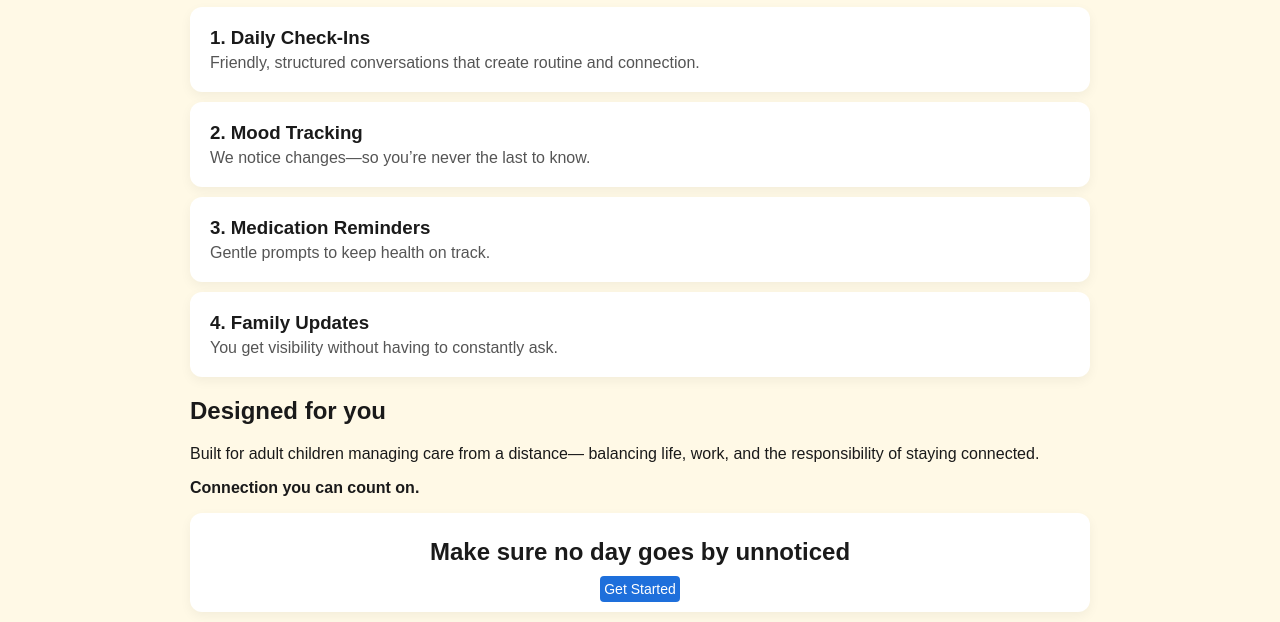
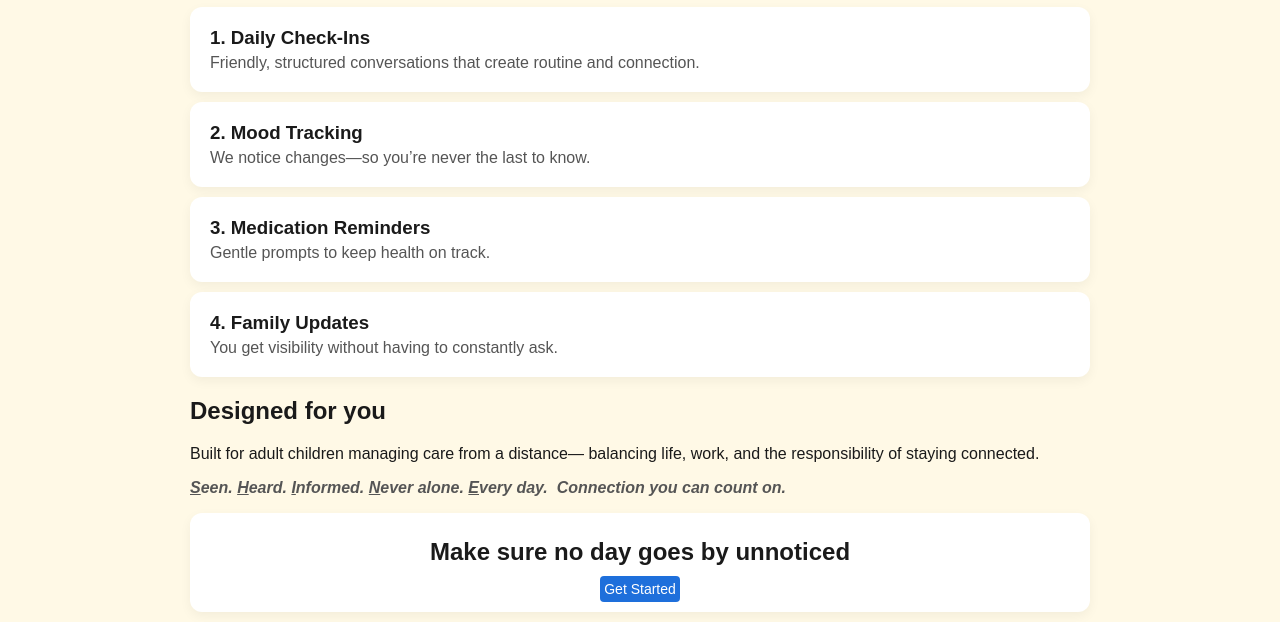
Before and after one commit to shinecircle/shine-circle, a website: page howitworks.html in a window 1280 px wide. Shown: the part 448-1070 px from the top of the page. Drawn offline with Linux system fonts and the light colour scheme.

Commit message:
Update howitworks.html
text edit SHINE

```diff
--- a/howitworks.html
+++ b/howitworks.html
@@ -71,7 +71,9 @@ and you feel at ease.
       Built for adult children managing care from a distance—
       balancing life, work, and the responsibility of staying connected.
     </p>
-<p><b>Connection you can count on.</b></p>
+<b><p style="margin-top:15px; font-style:italic; color:#555;">
+  <u>S</u>een. <u>H</u>eard. <u>I</u>nformed. <u>N</u>ever alone. <u>E</u>very day.
+&nbsp;Connection you can count on.</b></p>
 
   </div>
 
```
